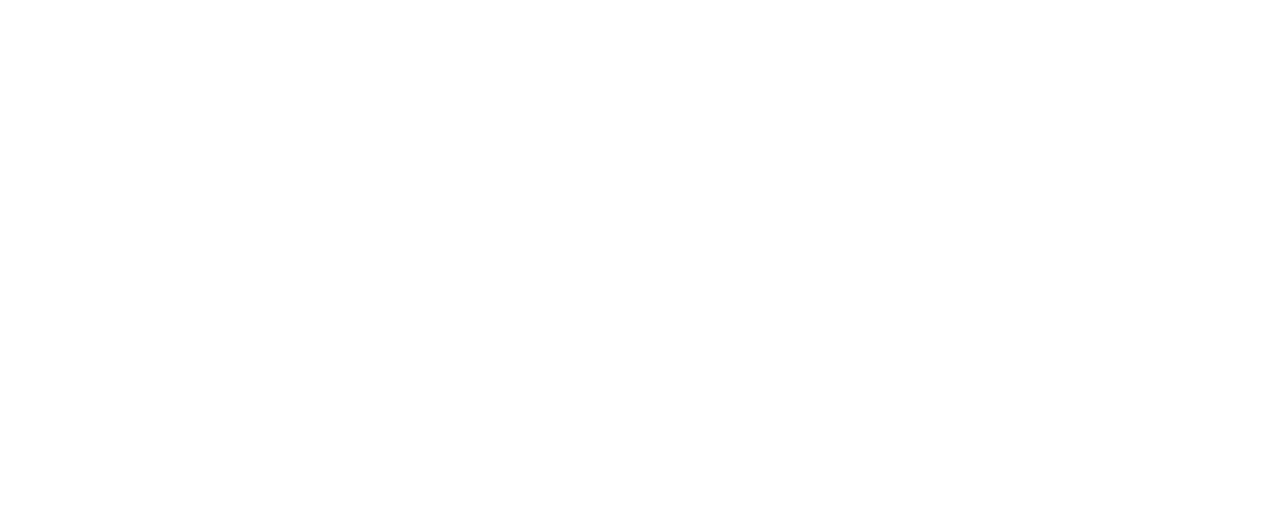
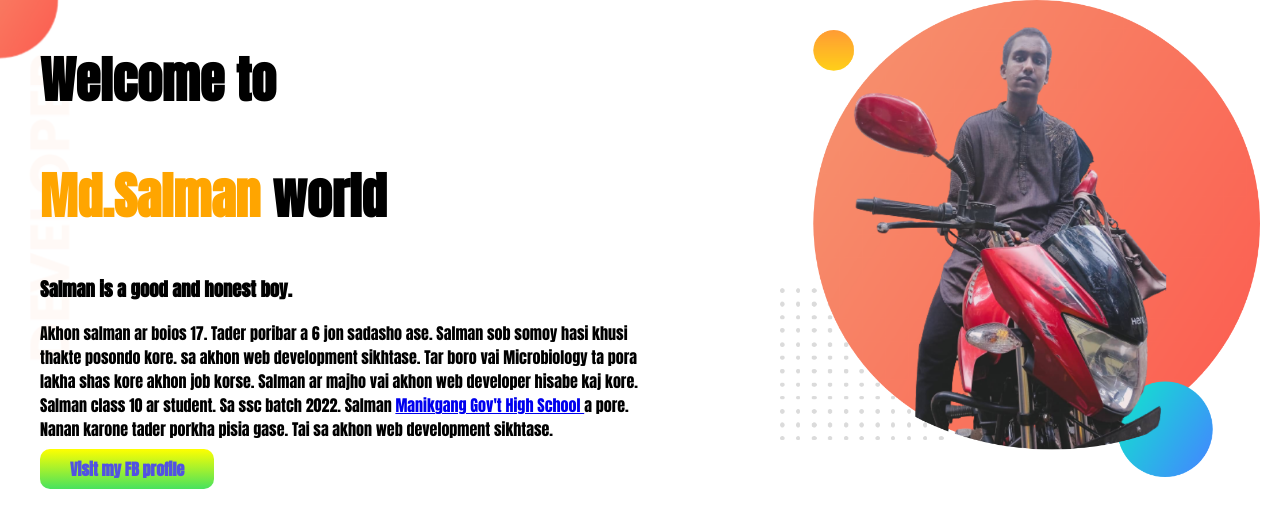
Before and after one commit to mdsalman4/Developer-portfolio, a plain HTML site: page index.html in a window 1280 px wide. Drawn offline with Linux system fonts and the light colour scheme.

Commit message:
first add

```diff
--- a/index.html
+++ b/index.html
@@ -1,13 +1,38 @@
 <!DOCTYPE html>
 <html lang="en">
+
 <head>
     <meta charset="UTF-8">
     <meta http-equiv="X-UA-Compatible" content="IE=edge">
     <meta name="viewport" content="width=device-width, initial-scale=1.0">
     <title>Deb development 1st</title>
+    <link rel="preconnect" href="https://fonts.googleapis.com">
+    <link rel="preconnect" href="https://fonts.gstatic.com" crossorigin>
+    <link href="https://fonts.googleapis.com/css2?family=Anton&display=swap" rel="stylesheet">
     <link rel="stylesheet" href="style.css">
 </head>
+
 <body>
+    <section class="top-banner">
+        <div class="half-width">
+            <h1>Welcome to</h1>
+            <h1><span class="nam">Md.Salman</span> world</h1>
+            <h3>Salman is a good and honest boy.</h3>
+            <p>Akhon salman ar boios 17. Tader poribar a 6 jon sadasho ase. Salman sob somoy hasi khusi thakte posondo
+                kore.
+                sa akhon web development sikhtase. Tar boro vai Microbiology ta pora lakha shas kore akhon job korse.
+                Salman
+                ar majho vai akhon web developer hisabe kaj kore. Salman class 10 ar student. Sa ssc batch 2022. Salman
+                <a target="blank" href="https://web.facebook.com/groups/2407240609575367"> Manikgang Gov't High School
+                </a> a pore.
+                Nanan
+                karone tader porkha pisia gase. Tai sa akhon web development sikhtase.
+            </p>
+            <a class="link-button" target="_blank" href="https://web.facebook.com/profile.php?id=100057219459461">Visit
+                my FB profile</a>
+        </div>
+        <div class="half-width"> <img src="ps.png" alt=""></div>
+    </section>
+</body>
 
-</body>
 </html>
--- a/style.css
+++ b/style.css
@@ -0,0 +1,40 @@
+body {
+    font-family: 'Anton', sans-serif;
+    margin: 0;
+}
+
+h1 {
+    font-size: 50px;
+}
+
+.nam {
+    color: orange;
+}
+
+section {
+    display: flex;
+}
+
+.half-width {
+    width: 50%;
+    padding-left: 40px;
+}
+
+.half-width img {
+    width: 80%;
+    padding-left: 100px;
+}
+
+.link-button {
+    text-decoration: none;
+    background-image: linear-gradient(yellow, rgb(71, 226, 94));
+    padding: 8px 30px;
+    color: rgb(82, 82, 226);
+    font-weight: 700;
+    border-radius: 10px;
+}
+
+.top-banner {
+    background-image: url(top-banner.png);
+    background-repeat: no-repeat;
+}
```
Also changed, not shown: ami bike.jpg (added), ami horin.jpg (added), ami lungi.jpg (added), ami rohan.jpg (added), ami sir.jpg (added), ami_bike-removebg.png (added), exp-bg.png (added), gang.jpg (added), mghs 2022.jpg (added), my-bg.png (added), my-bg2.png (added), neuron1.jpg (added), primari.jpg (added), ps.png (added), 2 more files.
